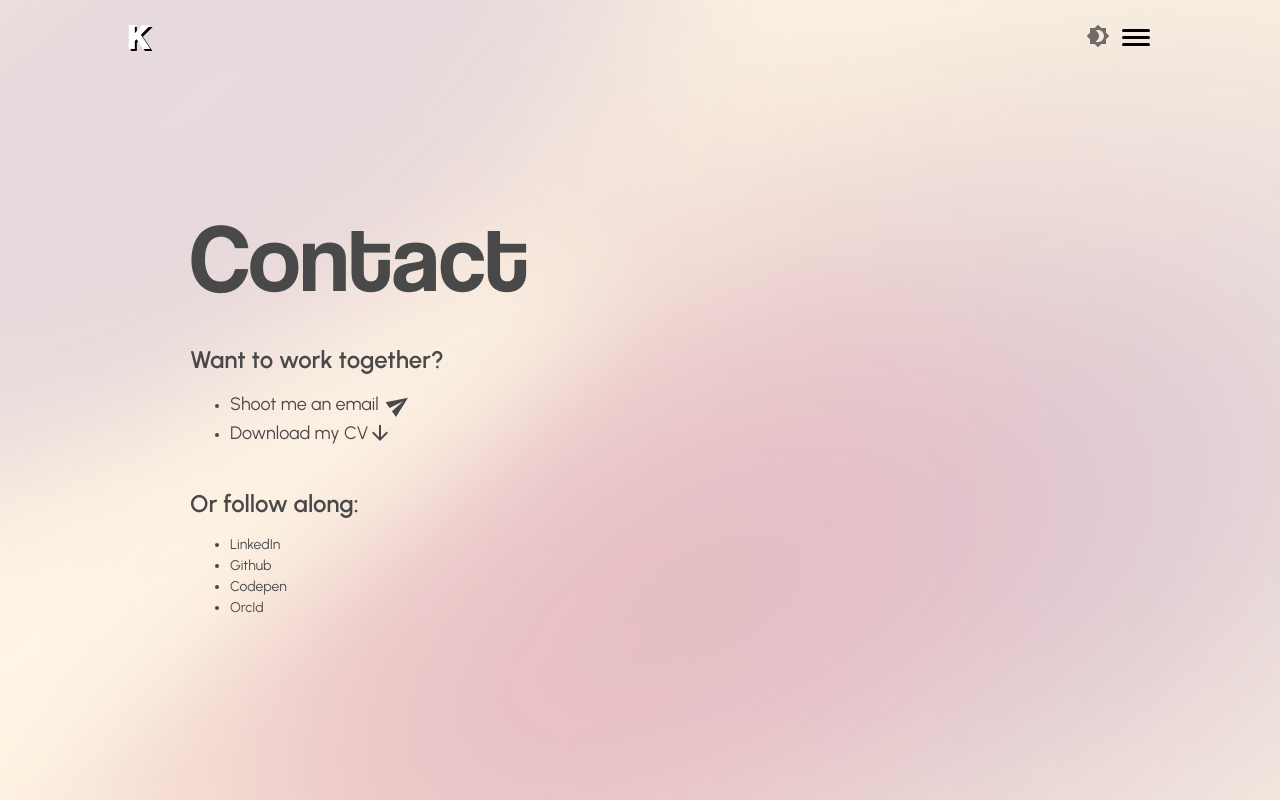
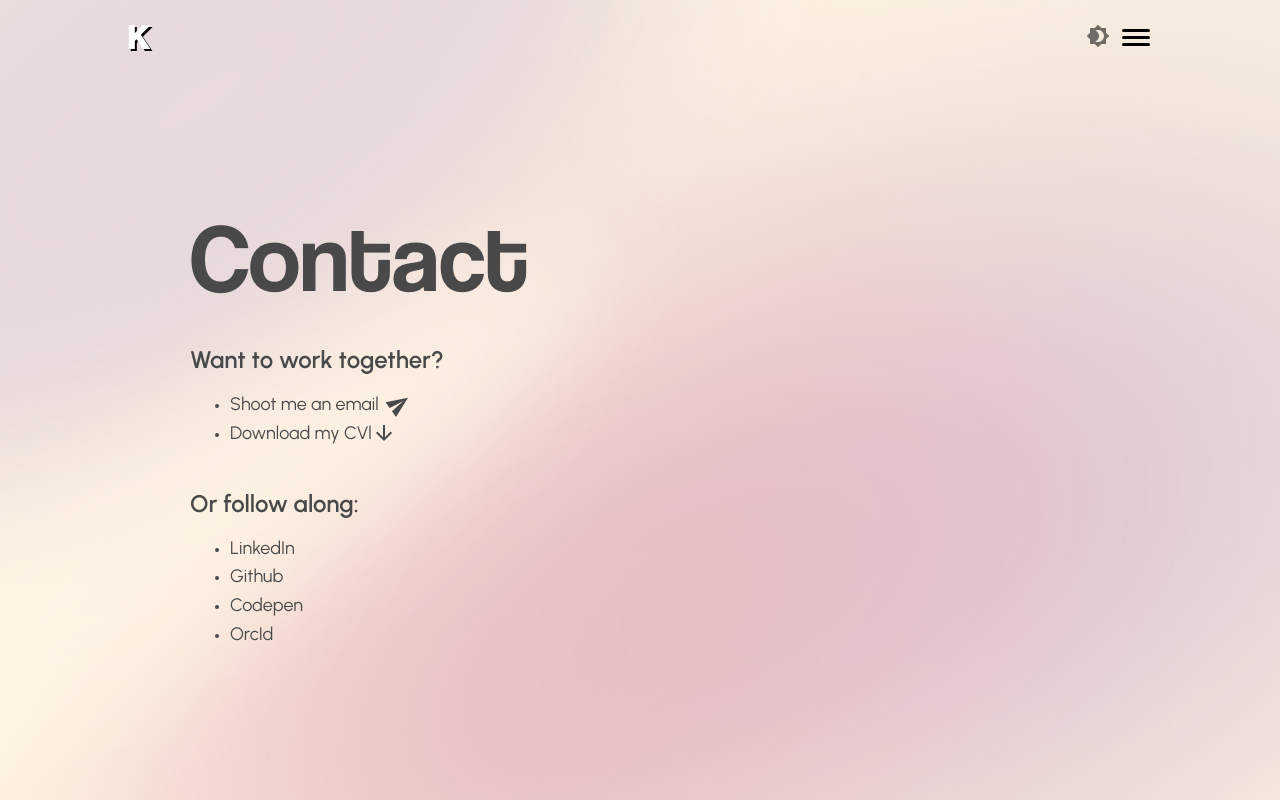
Before and after one commit to kgarrity22/rural-juror, a React (Vite) app: page /contact in a window 1280 px wide. Built offline with nearby package versions, Linux system fonts and the light colour scheme; a web font is replaced by a local one.

Commit message:
fix: make sure underline color matches d/l mode

```diff
--- /dev/null
+++ b/src/components/hover-underline-text.tsx
@@ -0,0 +1,24 @@
+import { useEffect, useRef } from 'react';
+import { Typography, TypographyProps, useTheme } from '@mui/material';
+
+export const HoverUnderlineText = ({ text, color, ...props }: { text: string; color?: string } & TypographyProps) => {
+  const textRef = useRef<HTMLDivElement>(null);
+  // ensure the hover underline color updates when the mode changes
+  const isDarkTheme = useTheme().palette.mode === 'dark';
+
+  useEffect(() => {
+    if (textRef.current) {
+      // Get the computed color of the Typography component
+      const textColor = window.getComputedStyle(textRef.current).color;
+
+      // Apply it to the CSS variable or the pseudo-element
+      textRef.current.style.setProperty('--underline-color', textColor);
+    }
+  }, [isDarkTheme]);
+
+  return (
+    <Typography ref={textRef} className="hover-underline-animation" color={color} {...props}>
+      {text}
+    </Typography>
+  );
+};
--- a/src/components/social-icons.tsx
+++ b/src/components/social-icons.tsx
@@ -3,11 +3,11 @@ import { FontAwesomeIcon } from '@fortawesome/react-fontawesome';
 import { LinkedIn, GitHub, Send } from '@mui/icons-material';
 import { Box, useTheme } from '@mui/material';
 import { KATHLEEN_SOCIALS } from '../constants';
+import { HoverUnderlineText } from './hover-underline-text';
 
-// provide a generic
-// map from a constant
-
-//
+/**
+ * Array of animated icons linked to socials
+ */
 export const SocialIcons = ({
   color = '#b2b2b2',
   hoverColor
@@ -51,9 +51,9 @@ export const SocialsList = ({ socialLinks }: { socialLinks: { url: string; title
   return (
     <ul>
       {socialLinks.map(({ url, title }) => (
-        <li>
-          <a style={{ textDecoration: 'none', color: 'inherit' }} className="hover-underline-animation" href={url}>
-            {title}
+        <li key={title}>
+          <a style={{ textDecoration: 'none', color: 'inherit' }} href={url}>
+            <HoverUnderlineText component="span" variant="h6" text={title} />
           </a>
         </li>
       ))}
--- a/src/features/contact/contact.tsx
+++ b/src/features/contact/contact.tsx
@@ -2,6 +2,7 @@ import { ArrowDownward, Send } from '@mui/icons-material';
 import { Box, Typography, useTheme } from '@mui/material';
 import { KATHLEEN_SOCIALS } from '../../constants';
 import { SocialsList } from '../../components/social-icons';
+import { HoverUnderlineText } from '../../components/hover-underline-text';
 
 const animation = 'fade-in-up-long 0.6s cubic-bezier(0.5, 1, 0.89, 1) forwards';
 
@@ -27,13 +28,7 @@ export const Contact = () => {
                 }
               }}
             >
-              <Typography
-                variant="h6"
-                className="hover-underline-animation"
-                sx={{ fontWeight: 400, cursor: 'pointer' }}
-              >
-                Shoot me an email
-              </Typography>
+              <HoverUnderlineText variant="h6" sx={{ fontWeight: 400, cursor: 'pointer' }} text="Shoot me an email" />
               <Send sx={{ ml: theme.spacing(1), transform: 'rotate(-35deg)' }} />
             </Box>
           </li>
@@ -52,13 +47,12 @@ export const Contact = () => {
                 }
               }}
             >
-              <Typography
+              <HoverUnderlineText
                 variant="h6"
-                className="hover-underline-animation"
                 sx={{ fontWeight: 400, cursor: 'pointer' }}
-              >
-                Download my CV
-              </Typography>
+                text="Download my CVl"
+                color="inherit"
+              />
               <ArrowDownward />
             </Box>
           </li>
--- a/src/features/home/home.tsx
+++ b/src/features/home/home.tsx
@@ -1,5 +1,6 @@
 import { Box, Typography, useTheme } from '@mui/material';
 import { TypewriterHeader } from './components/typwriter-header';
+import { HoverUnderlineText } from '../../components/hover-underline-text';
 
 const animation = 'fade-in-up-long 0.6s cubic-bezier(0.5, 1, 0.89, 1) forwards';
 
@@ -31,26 +32,22 @@ export const Home = () => {
           I'm Kathleen Garrity, a full-stack software engineer with a passion for creating products that are engaging,
           accessible, and fun to use. Learn more{' '}
         </Typography>
-        <Typography
+        <HoverUnderlineText
+          text="about me"
+          component="span"
           variant="h4"
           sx={{ cursor: 'pointer', fontWeight: 'bold' }}
-          component="span"
-          className="hover-underline-animation"
-        >
-          about me
-        </Typography>
+        />
         <Typography variant="h4" component="span">
           {' '}
           or{' '}
         </Typography>
-        <Typography
+        <HoverUnderlineText
+          text="check out my work."
+          component="span"
           variant="h4"
           sx={{ cursor: 'pointer', fontWeight: 'bold' }}
-          component="span"
-          className="hover-underline-animation"
-        >
-          check out my work.
-        </Typography>
+        />
       </Box>
     </Box>
   );
--- a/src/features/menu/menu.tsx
+++ b/src/features/menu/menu.tsx
@@ -36,7 +36,7 @@ export const Menu = ({ showMenu, setShowMenu }: { showMenu: boolean; setShowMenu
       <Box sx={{ mt: 15, mb: 3, ml: '20%', mr: '20%' }}>
         {menuItems.map(({ name, route }, i) => (
           <Typography
-            className={`hover-underline-animation`}
+            className="hover-underline-animation"
             key={`${name}-menu-link`}
             variant="h1"
             sx={{
```
